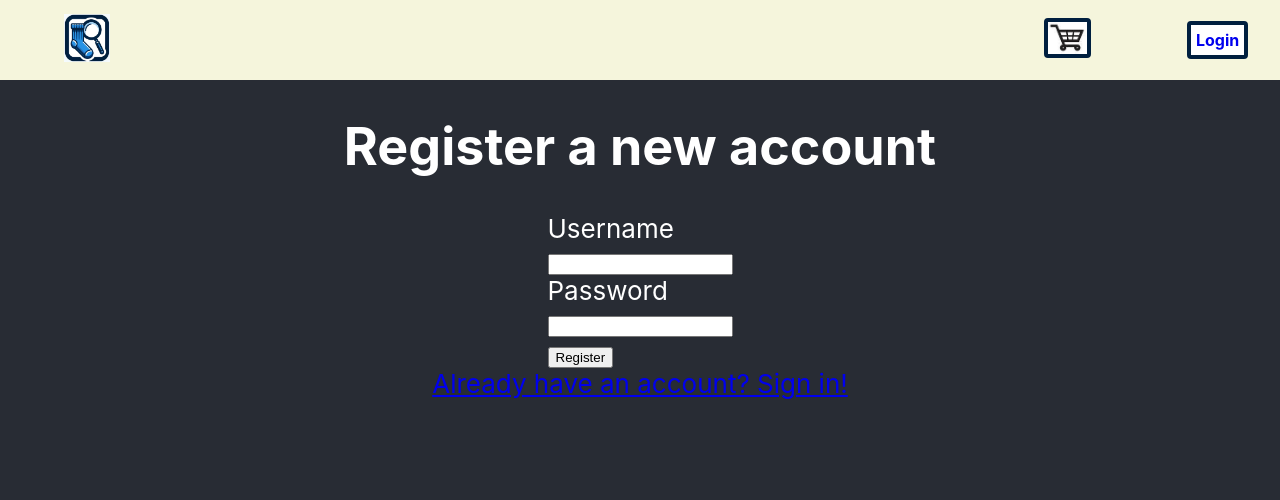
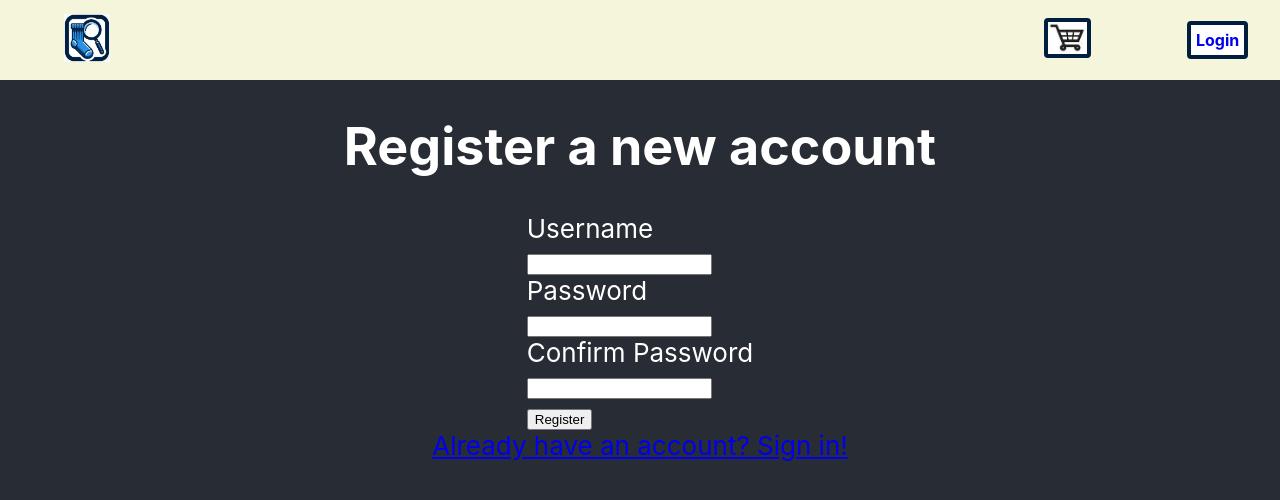
Before and after one commit to JasonSteelmanCoder/lost-sock-emporium, a React (Create React App) app in the folder client/: page /register in a window 1280 px wide. Shown: the top 500 px of the page. Built offline with nearby package versions, Linux system fonts and the light colour scheme.

Commit message:
Registration page requires password confirmation

```diff
--- a/client/src/API_helpers/APIHelpers.js
+++ b/client/src/API_helpers/APIHelpers.js
@@ -52,6 +52,7 @@ const checkLoggedIn = async () => {
 const register = async (event) => {
     const formData = new FormData(event.target);
     const formProps = Object.fromEntries(formData);
+    if (formProps.password === formProps.confirm) {
         const response = await fetch(`${API_ENDPOINT}/register`, {
             method: 'POST',
             headers: {
@@ -68,6 +69,12 @@ const register = async (event) => {
             status: response.status,
             data: data
         };
+    } else {
+        return {
+            status: 400,
+            data: "Passwords must match."
+        }
+    }
 }
 
 const logout = async (event) => {
--- a/client/src/components/RegistrationPage.js
+++ b/client/src/components/RegistrationPage.js
@@ -34,6 +34,10 @@ const RegistrationPage = () => {
                 <br></br>
                 <input id='password-input' name='password' type='password' required></input>
                 <br></br>
+                <label htmlFor='confirm-input'>Confirm Password</label>
+                <br></br>
+                <input id='confirm-input' name='confirm' type='password' required></input>
+                <br></br>
                 <input type='submit' value='Register'></input>
                 <br></br>
             </form>
```
Also changed, not shown: 1 other file (tests, documents, lock files or other folders). Lines whose indentation alone changed are shown as unchanged.
